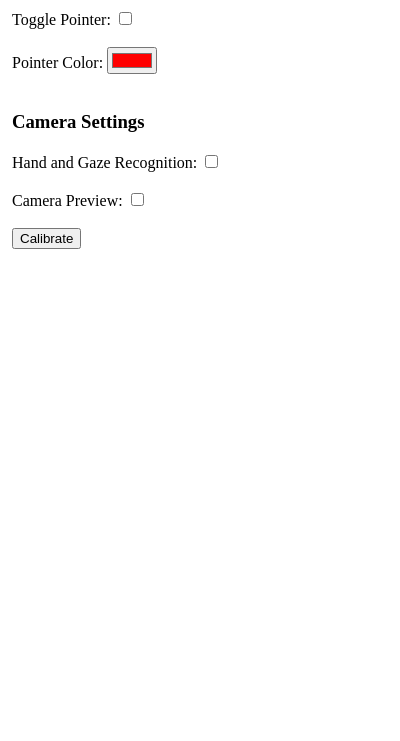
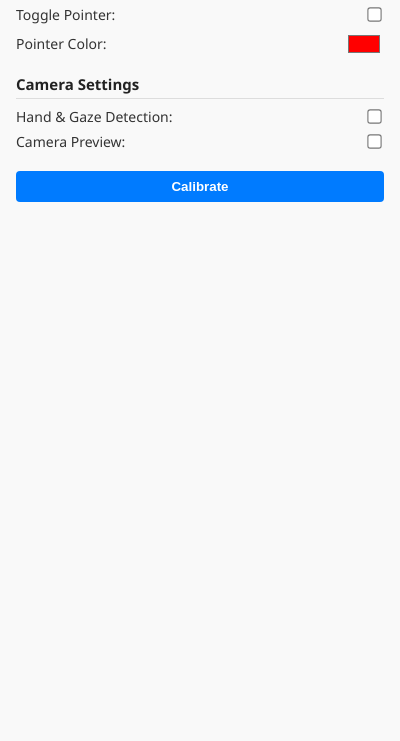
Before and after one commit to jkli-2/gesture-gaze-extension, a browser extension: page extension/ui/popup.html in a window 400 px wide. Shown: the part 103-844 px from the top of the page. Drawn offline with Linux system fonts and the light colour scheme.

Commit message:
aesthetics

```diff
--- a/extension/src/background.js
+++ b/extension/src/background.js
@@ -128,4 +128,9 @@ chrome.runtime.onMessage.addListener(async (msg, sender, sendResponse) => {
             chrome.tabs.sendMessage(tabs[0].id, { type: "CLICK" });
         });
     }
+    if (msg.type === "CENTRE_POINTER") {
+        chrome.tabs.query({ active: true, currentWindow: true }, (tabs) => {
+            chrome.tabs.sendMessage(tabs[0].id, { type: "CENTRE_POINTER" });
+        });
+    }
 });
--- a/extension/src/entry.mjs
+++ b/extension/src/entry.mjs
@@ -1,7 +1,6 @@
 import * as tf from '@tensorflow/tfjs';
 import * as handpose from '@tensorflow-models/hand-pose-detection';
 import * as faceLandmarksDetection from '@tensorflow-models/face-landmarks-detection';
-
 
 await tf.ready();
 
@@ -22,5 +21,4 @@ const loadFaceDetector = async () => {
   });
 };
 
-
 export { tf, loadHandDetector, loadFaceDetector };
--- a/extension/src/popup.js
+++ b/extension/src/popup.js
@@ -57,5 +57,6 @@ document.addEventListener("DOMContentLoaded", async () => {
     });
     btnCalibrate.addEventListener("click", () => {
         chrome.runtime.sendMessage({ type: "CALIBRATE_POSE" });
+        chrome.runtime.sendMessage({ type: "CENTRE_POINTER" });
 });
 });
--- a/extension/ui/popup.html
+++ b/extension/ui/popup.html
@@ -1,33 +1,95 @@
 <!DOCTYPE html>
 <html>
 <head>
-    <title>Gesture Control</title>
+  <title>OmniClick</title>
   <style>
     html, body {
-        min-width: 200px;
-        height: auto;
-        padding: 2px;
-        overflow: hidden;
+      margin: 0;
+      padding: 0;
+      min-width: 220px;
+      font-family: 'Segoe UI', sans-serif;
+      font-size: 14px;
+      color: #333;
+      background-color: #f9f9f9;
+    }
+
+    .container {
+      padding: 12px 16px;
+    }
+
+    h3 {
+      font-size: 15px;
+      margin: 16px 0 8px;
+      border-bottom: 1px solid #ddd;
+      padding-bottom: 4px;
+      color: #222;
+    }
+
+    label {
+      display: flex;
+      justify-content: space-between;
+      align-items: center;
+      margin: 6px 0;
+    }
+
+    input[type="checkbox"] {
+      transform: scale(1.1);
+    }
+
+    input[type="color"] {
+      margin-left: 8px;
+      height: 28px;
+      width: 40px;
+      border: none;
+      background: none;
+    }
+
+    #calibrate-btn {
+      width: 100%;
+      margin-top: 14px;
+      padding: 8px 12px;
+      font-weight: bold;
+      background-color: #007bff;
+      color: white;
+      border: none;
+      border-radius: 4px;
+      cursor: pointer;
+    }
+
+    #calibrate-btn:hover {
+      background-color: #0056b3;
     }
   </style>
 </head>
 <body>
-    <h3>Gesture Control</h3>
+  <div class="container">
+    <h2>OmniClick</h2>
+
     <h3>Pointer Settings</h3>
-    <label for="togglePointer">Toggle Pointer:</label>
-    <input type="checkbox" id="togglePointer">
-    <br><br>
-    <label for="pointerColor">Pointer Color:</label>
-    <input type="color" id="pointerColor" value="#ff0000">
-    <br><br>
+    <label for="togglePointer">
+      Toggle Pointer:
+      <input type="checkbox" id="togglePointer" />
+    </label>
+
+    <label for="pointerColor">
+      Pointer Color:
+      <input type="color" id="pointerColor" value="#ff0000" />
+    </label>
+
     <h3>Camera Settings</h3>
-    <label for="toggleDetect">Hand and Gaze Recognition:</label>
+    <label for="toggleDetect">
+      Hand & Gaze Detection:
       <input type="checkbox" id="toggleDetect" />
-    <br><br>
-    <label for="toggleStream">Camera Preview:</label>
+    </label>
+
+    <label for="toggleStream">
+      Camera Preview:
       <input type="checkbox" id="toggleStream" />
-    <br><br>
+    </label>
+
     <button id="calibrate-btn">Calibrate</button>
+  </div>
+
   <script src="../src/popup.js"></script>
 </body>
 </html>
```
Also changed, not shown: extension/src/content.js (+11 -1 lines), extension/src/offscreen.js (+2 -5 lines). Lines whose indentation alone changed are shown as unchanged.
